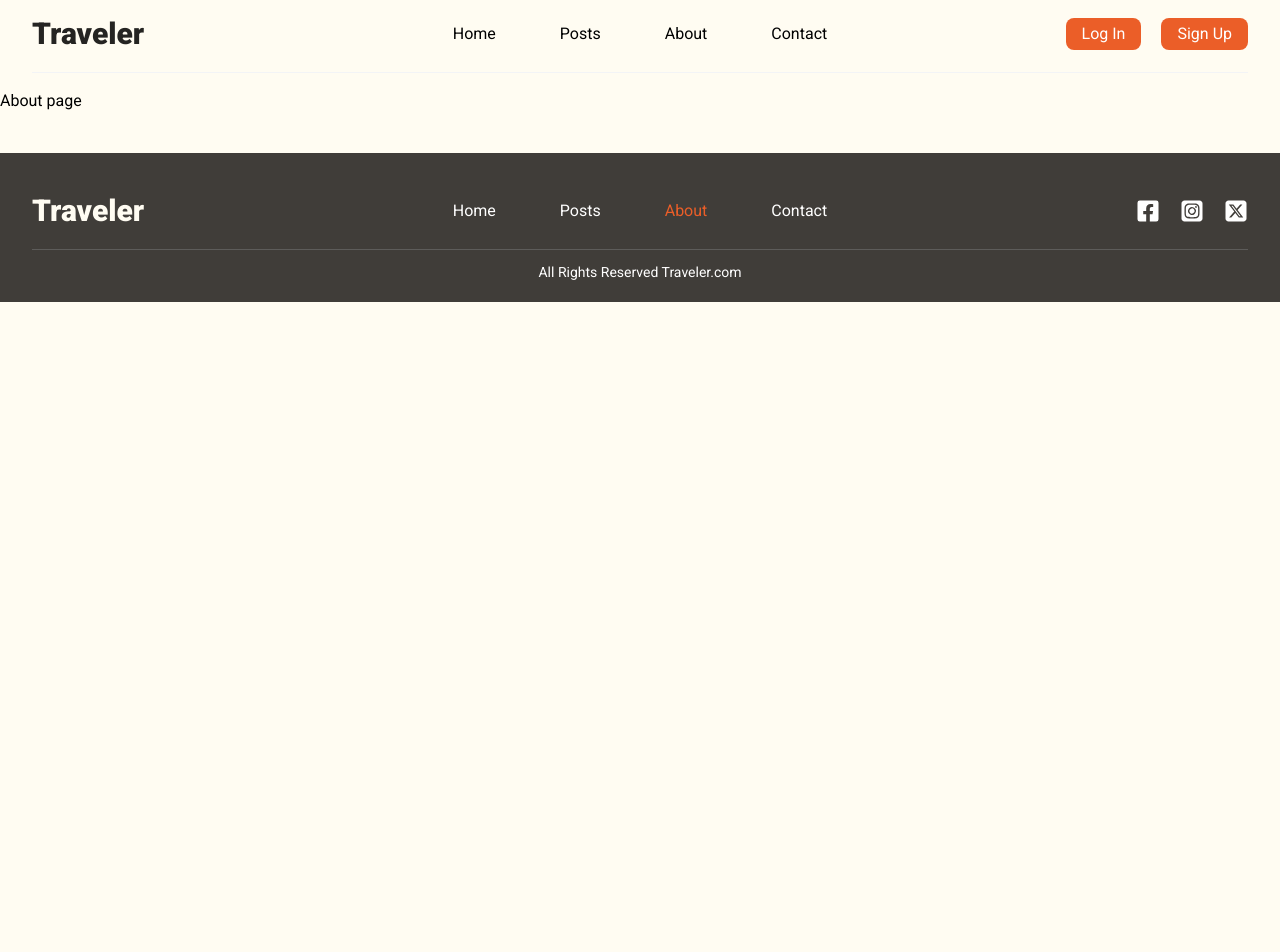
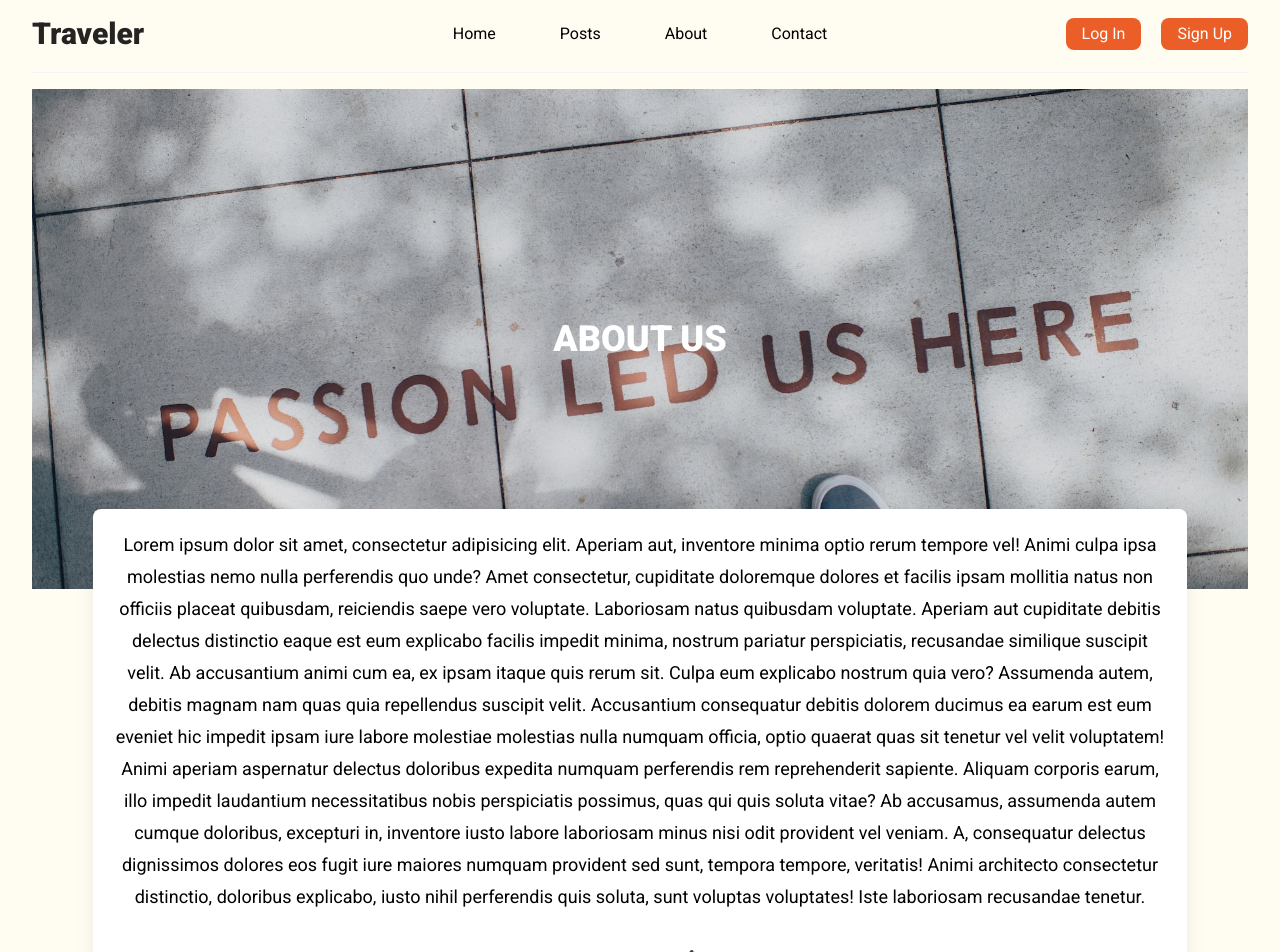
Before and after one commit to kh9z/course-work, a Next.js app: page /about in a window 1280 px wide. Shown: the top 952 px of the page. Before the commit the page ends 800 px from the top, so only its background shows below. Built offline with nearby package versions, Linux system fonts and the light colour scheme.

Commit message:
About page styling

```diff
--- a/app/(site)/about/page.tsx
+++ b/app/(site)/about/page.tsx
@@ -1,11 +1,41 @@
+import Overlay from "@/components/ui/Overlay";
+import Image from "next/image";
 
-
-const page = () => {
+const About = () => {
     return (
-        <div>
-            About page
+        <div className="w-[95%] mx-auto max-w-[1450px]">
+            <div className="relative h-[500px] w-full">
+                <Image src="/assets/about.jpg" fill alt="about image" className="object-cover"/>
+                <Overlay/>
+                <h1 className="flex absolute w-full h-full justify-center items-center text-4xl font-extrabold uppercase text-white">
+                    About us
+                </h1>
+            </div>
+            <div className="leading-8 text-lg bg-white mt-[-80px] relative w-[90%] m-auto rounded-lg p-5 shadow-xl text-center max-md:mt-0 max-md:w-full max-md:bg-transparent max-md:shadow-none">
+                <p>Lorem ipsum dolor sit amet, consectetur adipisicing elit. Aperiam aut, inventore minima optio rerum
+                    tempore vel! Animi culpa ipsa molestias nemo nulla perferendis quo unde? Amet consectetur,
+                    cupiditate doloremque dolores et facilis ipsam mollitia natus non officiis placeat quibusdam,
+                    reiciendis saepe vero voluptate. Laboriosam natus quibusdam voluptate. Aperiam aut cupiditate
+                    debitis delectus distinctio eaque est eum explicabo facilis impedit minima, nostrum pariatur
+                    perspiciatis, recusandae similique suscipit velit. Ab accusantium animi cum ea, ex ipsam itaque quis
+                    rerum sit. Culpa eum explicabo nostrum quia vero? Assumenda autem, debitis magnam nam quas quia
+                    repellendus suscipit velit. Accusantium consequatur debitis dolorem ducimus ea earum est eum eveniet
+                    hic impedit ipsam iure labore molestiae molestias nulla numquam officia, optio quaerat quas sit
+                    tenetur vel velit voluptatem! Animi aperiam aspernatur delectus doloribus expedita numquam
+                    perferendis rem reprehenderit sapiente. Aliquam corporis earum, illo impedit laudantium
+                    necessitatibus nobis perspiciatis possimus, quas qui quis soluta vitae? Ab accusamus, assumenda
+                    autem cumque doloribus, excepturi in, inventore iusto labore laboriosam minus nisi odit provident
+                    vel veniam. A, consequatur delectus dignissimos dolores eos fugit iure maiores numquam provident sed
+                    sunt, tempora tempore, veritatis! Animi architecto consectetur distinctio, doloribus explicabo,
+                    iusto nihil perferendis quis soluta, sunt voluptas voluptates! Iste laboriosam recusandae
+                    tenetur.
+                </p>
+                <div className="w-full items-center flex justify-center">
+                    <Image src="/assets/signature.png" alt="signature" width={500} height={500}/>
+                </div>
+            </div>
         </div>
     )
 };
 
-export default page;
+export default About;
```
Also changed, not shown: public/assets/signature.png (added).
